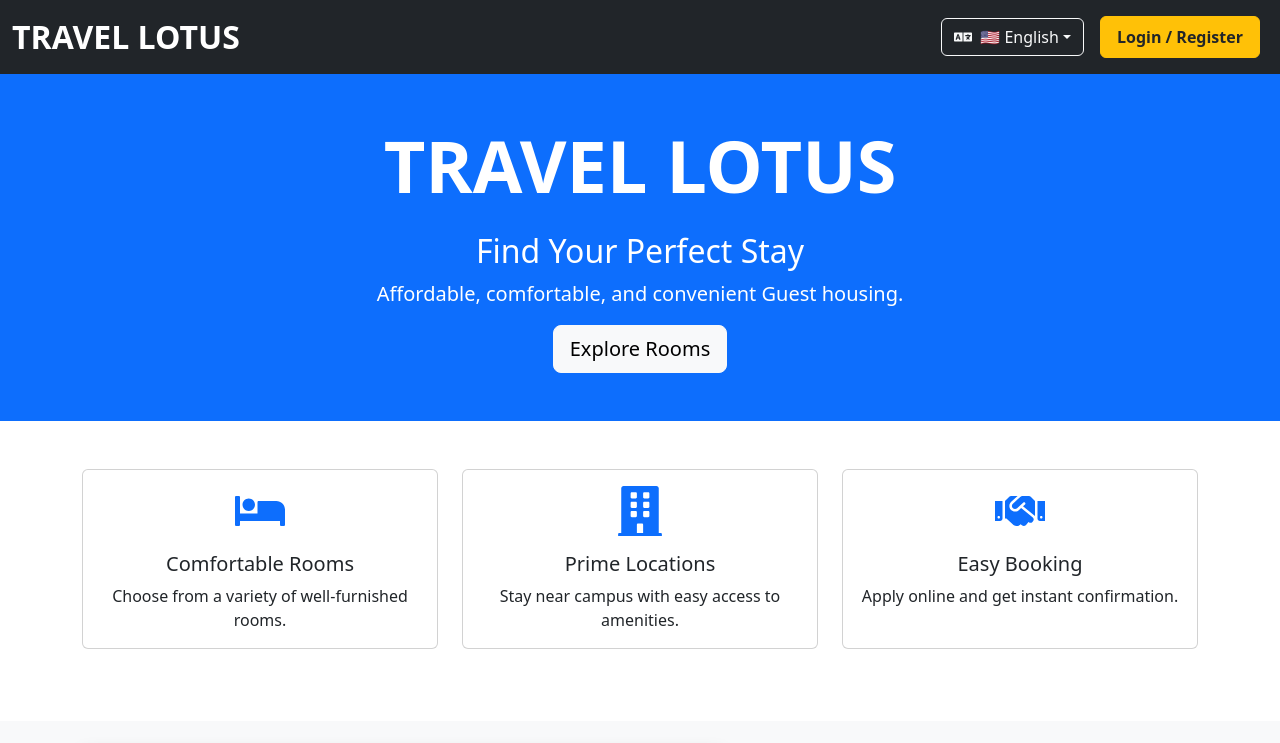
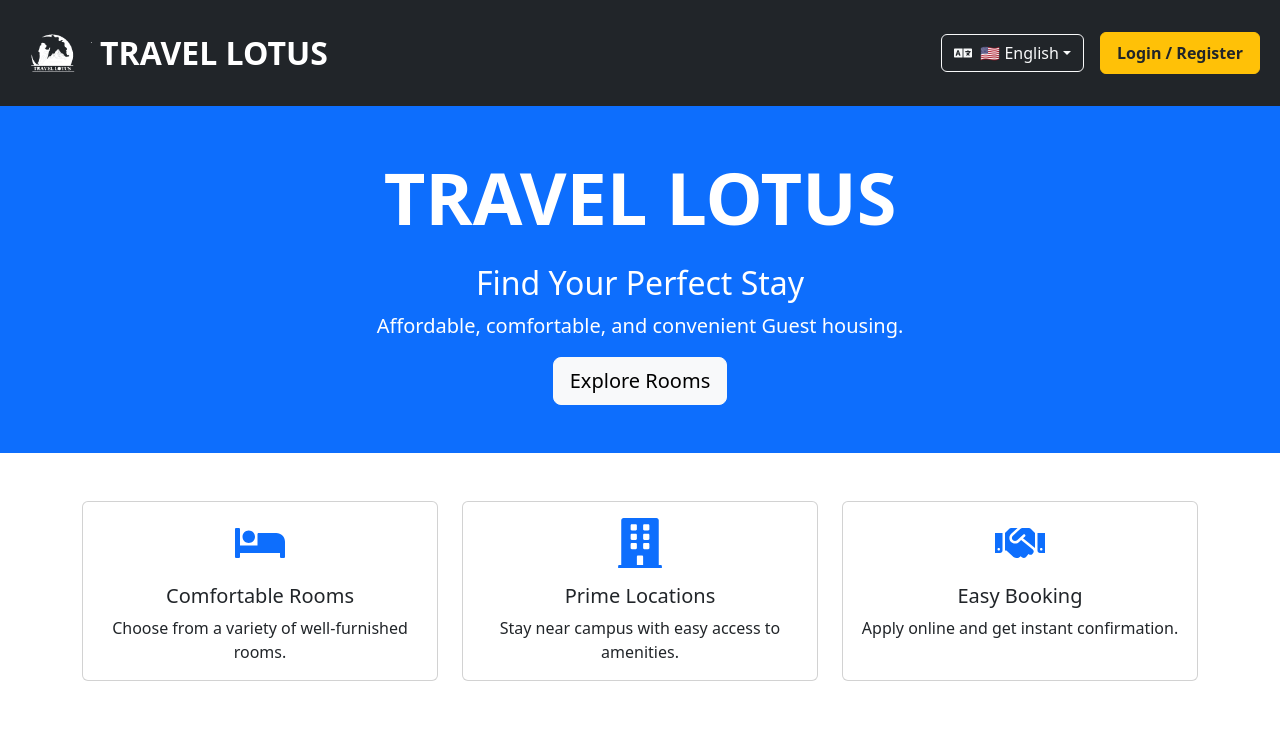
Before and after one commit to KavinduR2/Travel-Lotus, a React (Create React App) app: page / in a window 1280 px wide. Shown: the top 743 px of the page. Built offline with nearby package versions, Linux system fonts and the light colour scheme.

Commit message:
Added transparent logo

```diff
--- a/src/Views/LandingPage.js
+++ b/src/Views/LandingPage.js
@@ -42,9 +42,15 @@ const LandingPage = () => {
       {/* Navigation Bar */}
       <nav className="navbar navbar-expand-lg navbar-dark bg-dark">
         <div className="container-fluid">
-          <Link className="navbar-brand fs-2 fw-bold" to="/">
+            <Link className="navbar-brand fs-2 fw-bold d-flex align-items-center" to="/">
+            <img
+                src="/images/logo.png"
+                alt="Travel Lotus Logo"
+                height="80"
+                className="me-2"
+            />
             {content.brandName}
-          </Link>
+            </Link>
           <button
             className="navbar-toggler"
             type="button"
```
Also changed, not shown: public/Images/logo.png.
